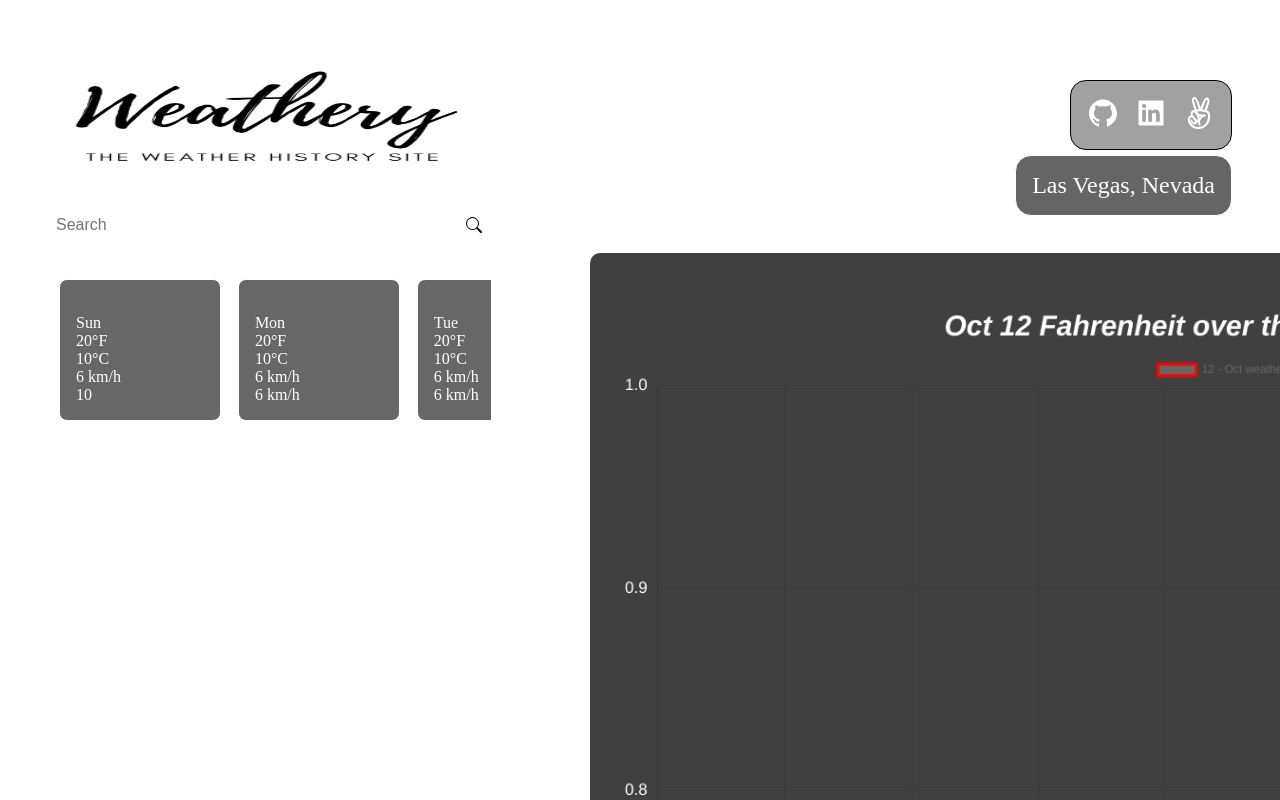
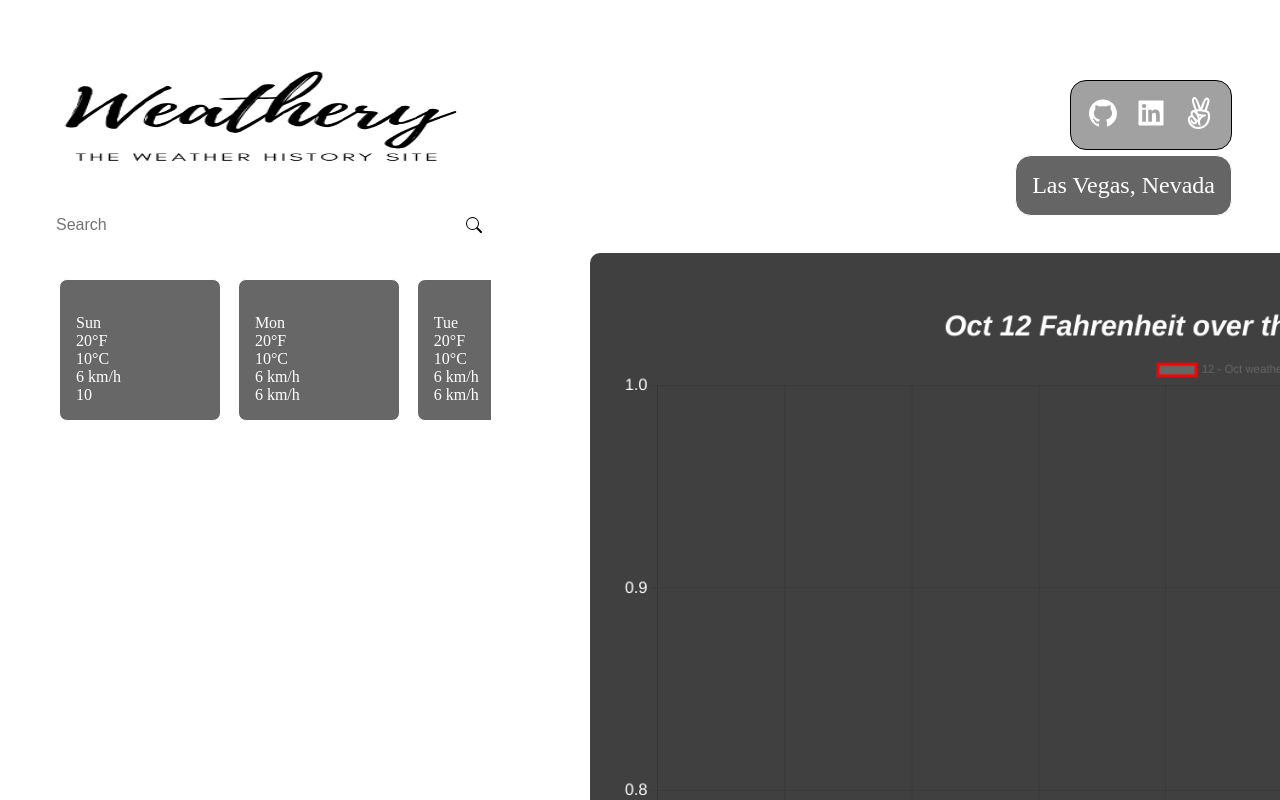
Before and after one commit to zackalsiday/Weathery, a website built with webpack: page index.html in a window 1280 px wide. Built offline with nearby package versions, Linux system fonts and the light colour scheme; no server answers.

Commit message:
main logo width adjusted

```diff
--- a/src/styles/main-logo.css
+++ b/src/styles/main-logo.css
@@ -12,8 +12,8 @@
 
     position: relative;
     bottom: 1rem;
-    right: 6.5rem;
-    width: 37rem;
+    right: 7.3rem;
+    width: 37.9rem;
 
 }
 
```
Also changed, not shown: dist/main.css.
